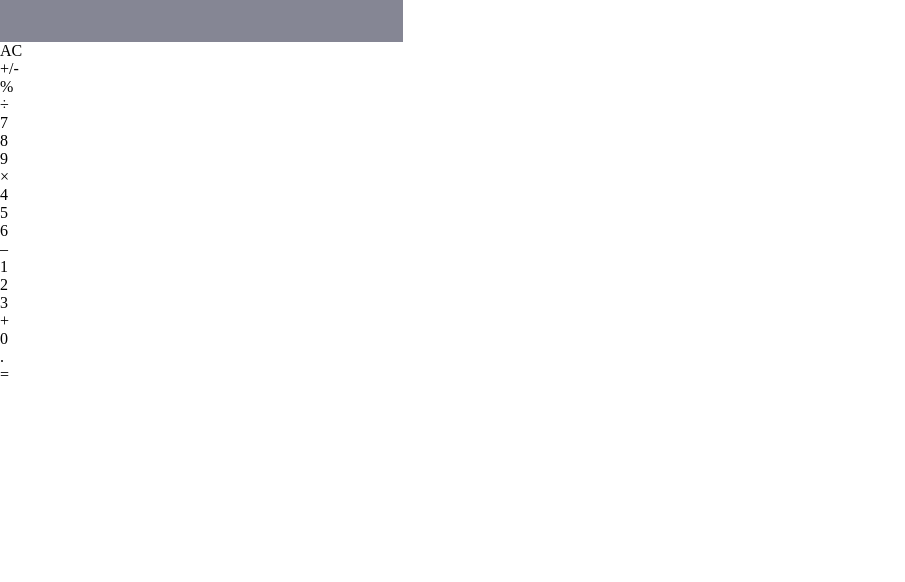
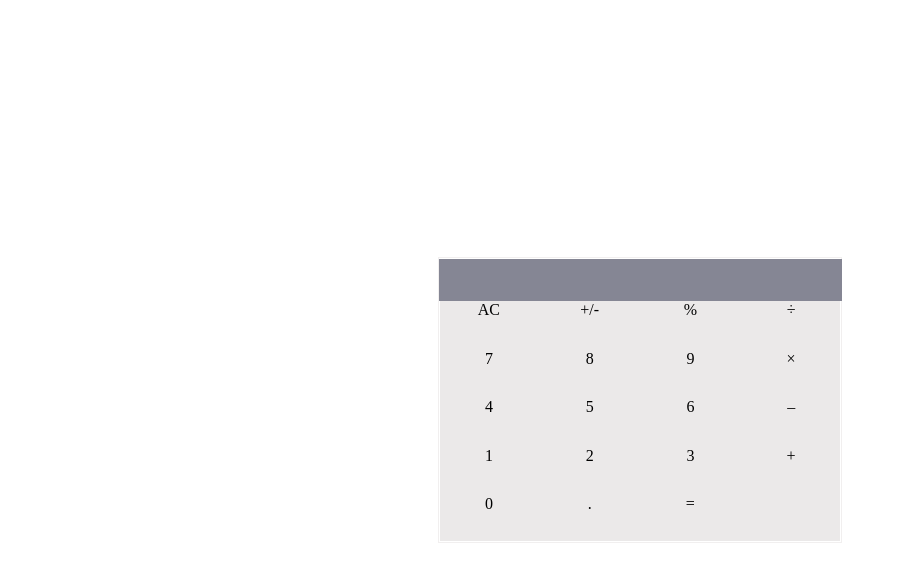
Before and after one commit to iLynette/math_magician, a React (Create React App) app: page / in a window 1280 px wide. Shown: the top 582 px of the page, without its empty margins (0-905 px from the left). Built offline with nearby package versions, Linux system fonts and the light colour scheme.

Commit message:
Style the calculator and center it

```diff
--- a/src/index.css
+++ b/src/index.css
@@ -8,3 +8,29 @@ input {
   background-color: #858694;
   border: none;
 }
+
+.container {
+  display: flex;
+  flex-direction: column;
+  justify-content: center;
+  align-items: center;
+  top: 50%;
+  left: 50%;
+  position: absolute;
+  transform: translate(-50%, -50%);
+  margin: 0 auto;
+  text-align: center;
+  border: 1px solid rgb(241, 239, 239);
+  width: 400px;
+  background-color: #fff;
+  padding: 1px;
+}
+
+.keypad {
+  display: grid;
+  grid-gap: 3px;
+  grid-template-columns: repeat(4, 1fr);
+  width: 400px;
+  height: 30vh;
+  background-color: rgb(235, 233, 233);
+}
```
